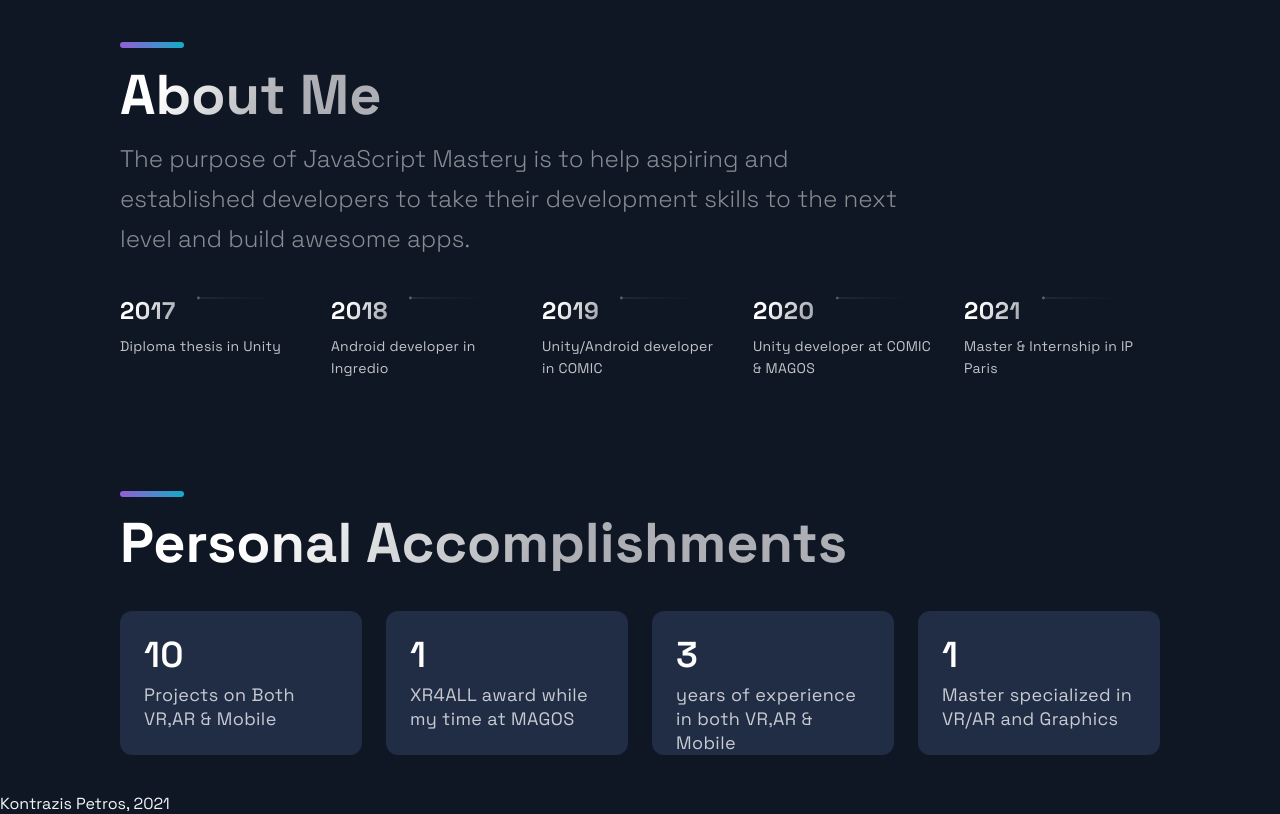
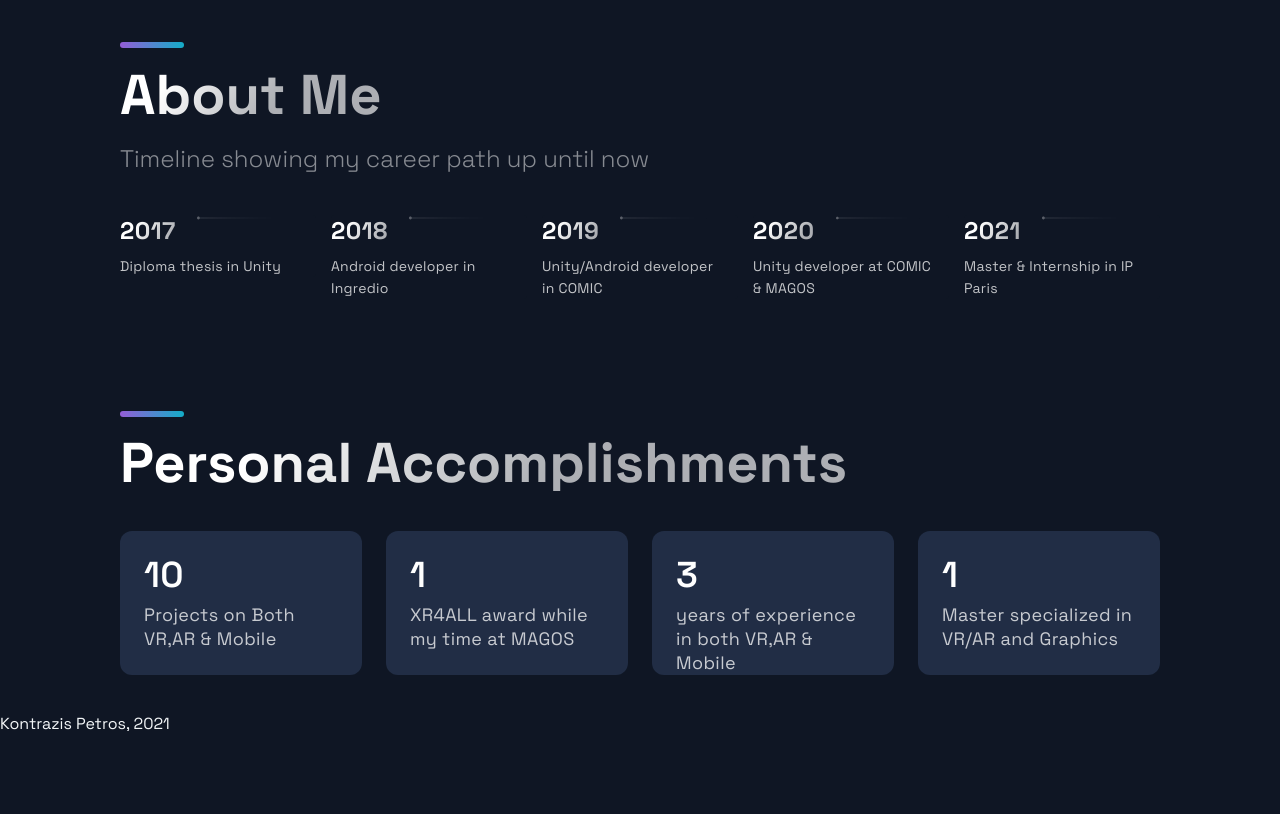
Before and after one commit to petrosKon/Portfolio, a Next.js app: page / in a window 1280 px wide. Shown: the part 5160-5974 px from the top of the page. After the commit the page ends 5894 px from the top, so only its background shows below. Built offline with nearby package versions, Linux system fonts and the light colour scheme.

Commit message:
Updated post

```diff
--- a/src/components/TimeLine/TimeLine.js
+++ b/src/components/TimeLine/TimeLine.js
@@ -48,7 +48,7 @@
       <br />
       <SectionTitle>About Me</SectionTitle>
       <SectionText>
-        The purpose of JavaScript Mastery is to help aspiring and established developers to take their development skills to the next level and build awesome apps.
+        Timeline showing my career path up until now
       </SectionText>
       <CarouselContainer ref={carouselRef} onScroll={handleScroll}>
         <>
```
